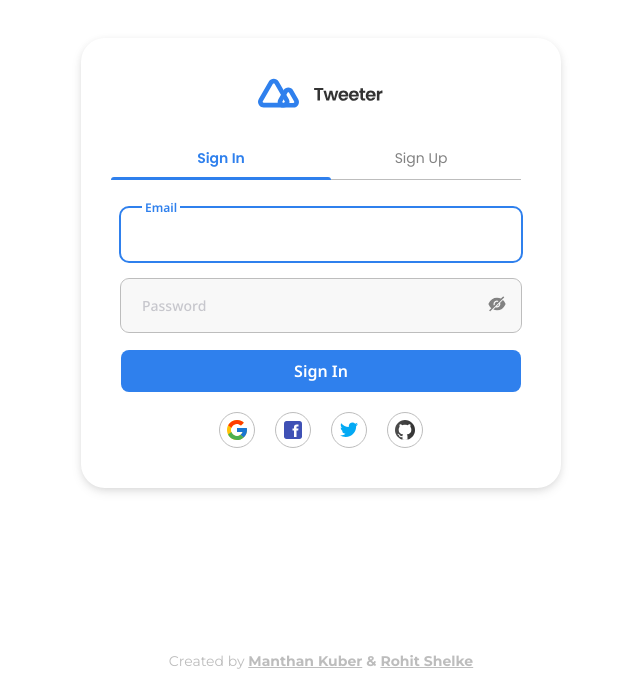
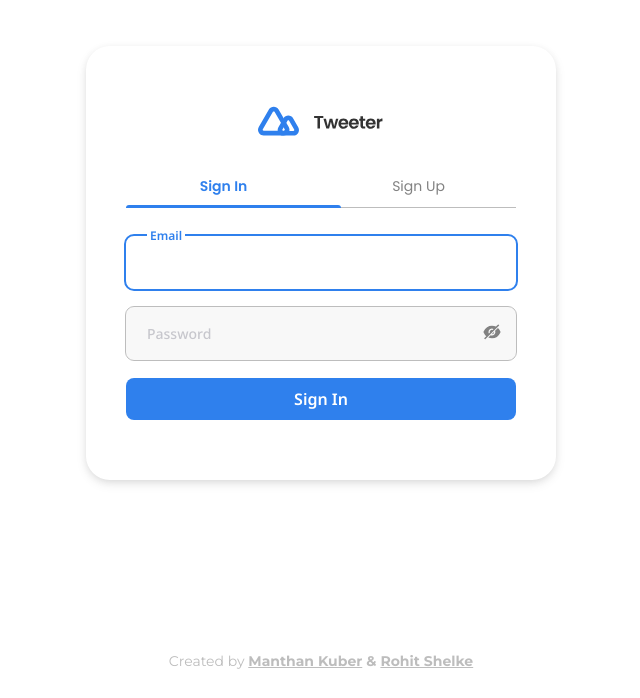
Before and after one commit to Manthan-Kuber/tweeter, a Next.js app in the folder client/: page /register in a window 1280 px wide. Shown: the part 102-800 px from the top of the page, without its empty margins (319-959 px from the left). Built offline with nearby package versions, Linux system fonts and the light colour scheme.

Commit message:
style: register page  and profile dropdown

```diff
--- a/client/Components/Header/ProfileDropdown.tsx
+++ b/client/Components/Header/ProfileDropdown.tsx
@@ -47,22 +47,22 @@ function ProfileDropdown({ setVisible }: ProfileDropDownProps) {
         push(`/${userId}`);
       },
     },
-    {
-      id: 2,
-      icon: <HiUserGroup size={20} />,
-      name: "Group Chat",
-      onClick: () => {
-        setVisible((prev) => !prev);
-      },
-    },
-    {
-      id: 3,
-      icon: <IoMdSettings size={20} />,
-      name: "Settings",
-      onClick: () => {
-        setVisible((prev) => !prev);
-      },
-    },
+    // {
+    //   id: 2,
+    //   icon: <HiUserGroup size={20} />,
+    //   name: "Group Chat",
+    //   onClick: () => {
+    //     setVisible((prev) => !prev);
+    //   },
+    // },
+    // {
+    //   id: 3,
+    //   icon: <IoMdSettings size={20} />,
+    //   name: "Settings",
+    //   onClick: () => {
+    //     setVisible((prev) => !prev);
+    //   },
+    // },
     {
       id: 4,
       icon: <HiOutlineLogout size={20} />,
@@ -94,7 +94,7 @@ function ProfileDropdown({ setVisible }: ProfileDropDownProps) {
             {option.icon}
             <h4>{option.name}</h4>
           </div>
-          {option.id === 3 && <hr />}
+          {option.id === 1 && <hr />}
         </OptionWrapper>
       ))}
     </Container>
@@ -104,7 +104,7 @@ export default ProfileDropdown;
 
 const Container = styled.div`
   position: absolute;
-  bottom: -28rem;
+  bottom: -16.5rem;
   right: 0;
   background-color: white;
   padding: 1.5rem 1.3rem;
--- a/client/pages/register/index.tsx
+++ b/client/pages/register/index.tsx
@@ -174,11 +174,11 @@ function Register() {
               />
             )}
 
-            <SignInIconsWrapper>
+            {/* <SignInIconsWrapper>
               {IconArray.map((icon) => (
                 <SignInIcon key={icon.id} imgUrl={icon.imgUrl} />
               ))}
-            </SignInIconsWrapper>
+            </SignInIconsWrapper> */}
           </SignUpBox>
         </Container>
       )}
--- a/client/styles/registerPage.styles.ts
+++ b/client/styles/registerPage.styles.ts
@@ -11,10 +11,10 @@ export const Container = styled.div`
 `;
 
 export const SignUpBox = styled.div`
-  padding-block: 4rem;
+  padding-block: 6rem;
   padding-inline: clamp(2rem, 3vw + 1.5rem, 4rem);
   border-radius: 24px;
-  width: min(90%, 48rem);
+  width: min(90%, 47rem);
   display: flex;
   flex-direction: column;
 
@@ -71,4 +71,5 @@ export const FormLi = styled(Li)<{ active: boolean }>`
 export const FormUnderlinedDiv = styled(UnderlinedDiv)`
   height: 3px;
   bottom: -0.7px;
+  left: 0;
 `;
```
